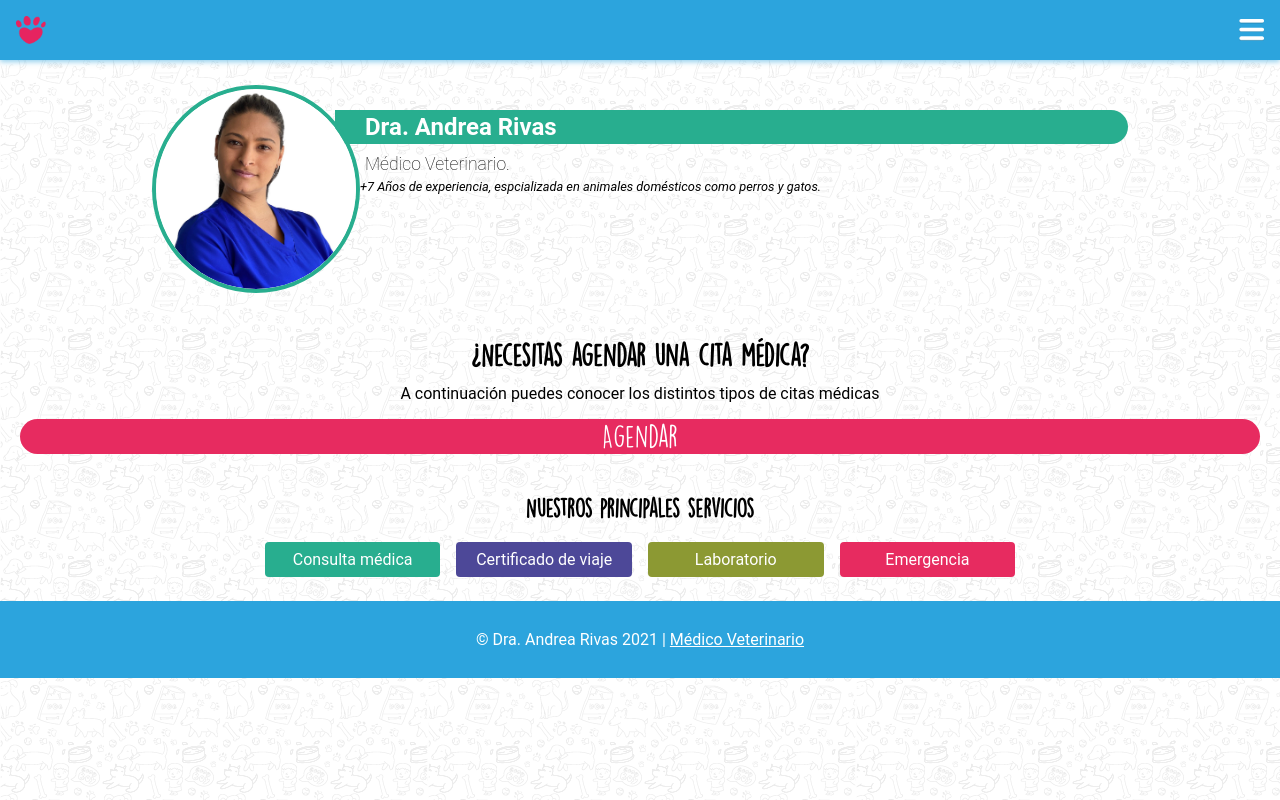
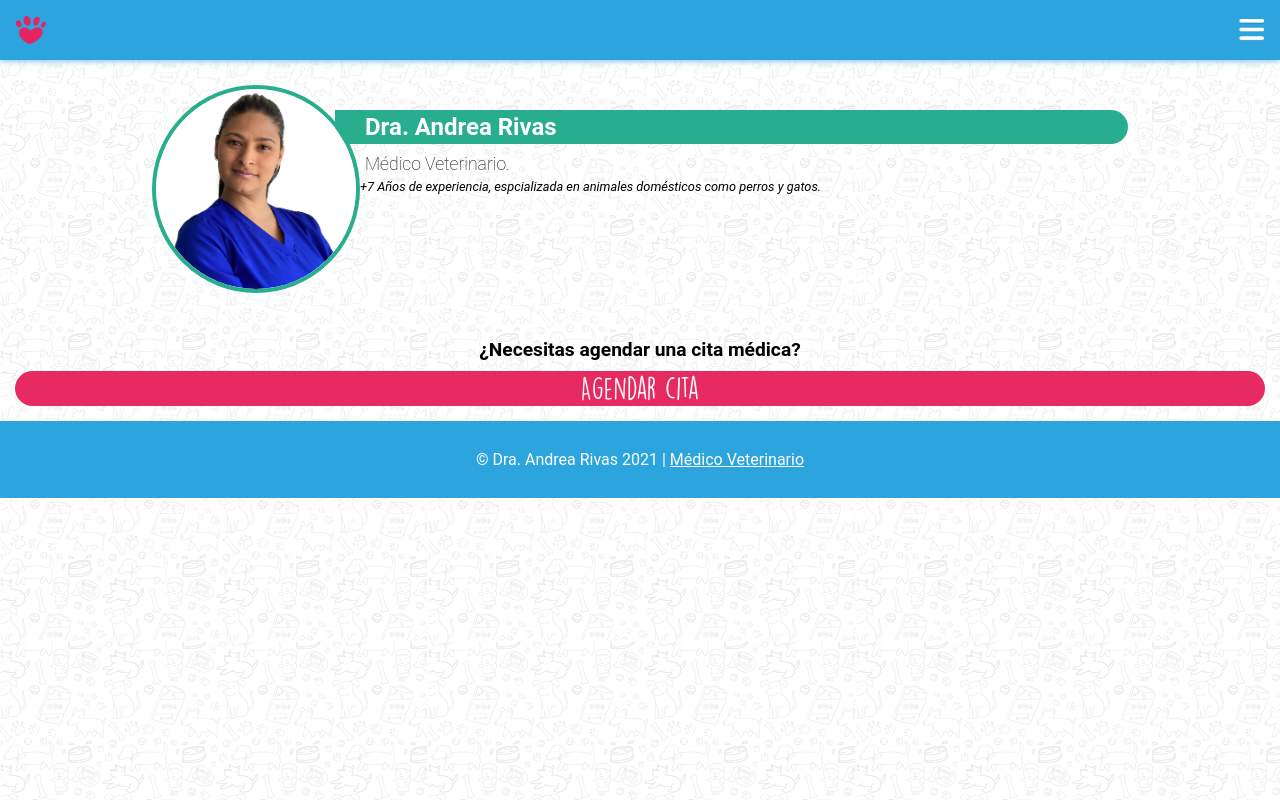
Before and after one commit to deveeup/dra_andrearivas, a React (Create React App) app: page / in a window 1280 px wide. Built offline with nearby package versions, Linux system fonts and the light colour scheme.

Commit message:
change: hidde services / fix: logo192

```diff
--- a/src/components/schedule/index.jsx
+++ b/src/components/schedule/index.jsx
@@ -5,10 +5,9 @@ import './index.scss';
 const schedule = () => (
   <div className="Schedule">
     <span>¿Necesitas agendar una cita médica?</span>
-    <p>A continuación puedes conocer los distintos tipos de citas médicas</p>
     <button>
       <Link to="/citas">
-        Agendar
+        Agendar cita
       </Link>
     </button>
   </div>
--- a/src/components/schedule/index.scss
+++ b/src/components/schedule/index.scss
@@ -3,13 +3,13 @@
 .Schedule {
   display: flex;
   flex-direction: column;
-  padding: 20px;
+  padding: 15px;
   margin-top: 30px;
   span {
-    font-family: 'Dklemon';
-    font-size: 1.8rem;
+    font-size: 1.2rem;
     font-weight: bold;
     text-align: center;
+    margin-bottom: 10px;
   }
   p {
     font-size: 1rem;
@@ -22,9 +22,15 @@
     padding: 5px 0;
     font-family: 'Dklemon';
     font-size: 1.8rem;
+    transition: .5s;
     a {
       text-decoration: none;
       color: white;
     }
+    &:active {
+      transform: scale(.9);
+      background-color: rgba($purple, 0.8);
+      user-select: none;
+    }
   }
 }
--- a/src/pages/home/index.jsx
+++ b/src/pages/home/index.jsx
@@ -1,10 +1,10 @@
 import React from 'react';
 import Layout from '../../components/layout/index';
-import Services from '../../components/services/index';
+/* import Services from '../../components/services/index'; */
 import ProfileComponent from '../../components/profileInfo';
 import Schedule from '../../components/schedule';
 
-const items = [
+/* const items = [
   {
     id: 1,
     type: '',
@@ -33,13 +33,13 @@ const items = [
     url: '/about',
     title: 'Emergencia'
   },
-]
+]; */
 
 const Home = () => (
   <Layout>
     <ProfileComponent />
     <Schedule />
-    <Services items={items} />
+    {/* <Services items={items} /> */}
   </Layout>
 );
 
```
Also changed, not shown: public/manifest.json.
